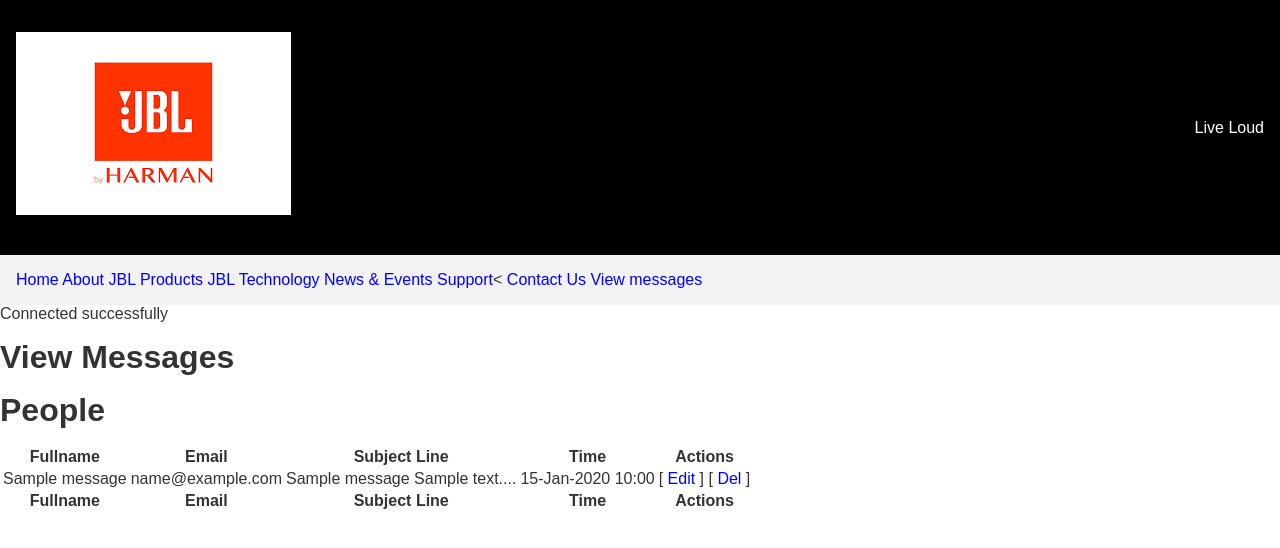
After one commit to smochoge/vpesa, a PHP site: page /view_messages.php in a window 1280 px wide. The commit adds this page. Shown: the top 548 px of the page. Run offline with PHP 8.4, Linux system fonts and the light colour scheme; tables that the repository leaves empty or names only in its code hold one stand-in row (values such as "Sample post"); data that the repository does not hold is empty.

Commit message:
created the view messages page and inserted data

```diff
--- a/about.php
+++ b/about.php
@@ -22,6 +22,7 @@
       <a href="news.php">News & Events</a>
       <a href="support.php">Support</a><
       <a href="contact.php">Contact Us</a>
+      <a href="view_messages.php">View messages</a>
 </ul>
 </nav>
 
--- a/contact.php
+++ b/contact.php
@@ -1,4 +1,6 @@
-<!DOCTYPE html>
+
+
+
 <html lang="en">
 <head>
   <meta charset="UTF-8">
@@ -47,6 +49,7 @@
       <a href="news.php">News & Events</a>
       <a href="support.php">Support</a><
       <a href="contact.php">Contact Us</a>
+      <a href="view_messages.php">View messages</a>
 </ul>
 </nav>
   <section class="contact">
--- a/index.php
+++ b/index.php
@@ -24,6 +24,7 @@
       <a href="news.php">News & Events</a>
       <a href="support.php">Support</a><
       <a href="contact.php">Contact Us</a>
+      <a href="view_messages.php">View messages</a>
 </ul>
 </nav>
 
--- a/news.php
+++ b/news.php
@@ -21,6 +21,7 @@
       <a href="news.php">News & Events</a>
       <a href="support.php">Support</a><
       <a href="contact.php">Contact Us</a>
+      <a href="view_messages.php">View messages</a>
 </ul>
 </nav>
 
--- a/products.php
+++ b/products.php
@@ -22,6 +22,7 @@
       <a href="news.php">News & Events</a>
       <a href="support.php">Support</a><
       <a href="contact.php">Contact Us</a>
+      <a href="view_messages.php">View messages</a>
 </ul>
 </nav>
 
--- a/support.php
+++ b/support.php
@@ -21,6 +21,7 @@
       <a href="news.php">News & Events</a>
       <a href="support.php">Support</a><
       <a href="contact.php">Contact Us</a>
+      <a href="view_messages.php">View messages</a>
 </ul>
 </nav>
 
--- a/technology.php
+++ b/technology.php
@@ -22,6 +22,7 @@
       <a href="news.php">News & Events</a>
       <a href="support.php">Support</a><
       <a href="contact.php">Contact Us</a>
+      <a href="view_messages.php">View messages</a>
 </ul>
 </nav>
 
--- /dev/null
+++ b/view_messages.php
@@ -0,0 +1,94 @@
+<!DOCTYPE html>
+<html lang="en">
+<head>
+  <meta charset="UTF-8">
+  <meta name="viewport" content="width=device-width, initial-scale=1.0">
+  <title>JBL - About Us</title>
+  <link rel="stylesheet" href="style.css">
+</head>
+<body>
+
+
+</div>
+  <header>
+    <h1><img src="images/download (1).png" alt="JBL Logo"></h1>
+    <p>Live Loud</p>
+  </header>
+
+  <nav>
+      <ul>
+      <a href="index.php">Home</a>
+      <a href="about.php">About JBL</a>
+      <a href="products.php">Products</a>
+      <a href="technology.php">JBL Technology</a>
+      <a href="news.php">News & Events</a>
+      <a href="support.php">Support</a><
+      <a href="contact.php">Contact Us</a>
+      <a href="view_messages.php">View messages</a>
+</ul>
+</nav>
+<?php
+include_once ("config.php");
+if(isset($_GET["DelId"])){
+    $DelId = mysqli_real_escape_string($conn, $_GET["DelId"]);
+
+    $delete_message = "DELETE FROM messages WHERE messageId='$DelId' LIMIT 1";
+
+    if ($conn->query($delete_message) === TRUE) {
+        header("Location: view_messages.php");
+    } else {
+        echo "Error updating record: " . $conn->error;
+    }
+}
+ ?>
+        <div class="banner">
+            <h1>View Messages</h1>
+        </div>
+        <div class="row">
+            <div class="content">
+    <h1>People</h1>
+
+<table>
+    <thead>
+        <tr>
+            <th>Fullname</th>
+            <th>Email</th>
+            <th>Subject Line</th>
+            <th>Time</th>
+            <th>Actions</th>
+        </tr>
+    </thead>
+    <tbody>
+<?php
+
+$select_messages = "SELECT * FROM messages ORDER BY datecreated DESC";
+$sel_mes_res = $conn->query($select_messages);
+
+if ($sel_mes_res->num_rows > 0) {
+  // output data of each row
+  while($sel_mes_row = $sel_mes_res->fetch_assoc()) {
+?>
+    <tr>
+        <td><?php print $sel_mes_row["sender_name"]; ?></td>
+        <td><?php print $sel_mes_row["sender_email"]; ?></td>
+        <td><?php print $sel_mes_row["subject_line"] . " " . substr($sel_mes_row["message"], 0, 15) . "..."; ?></td>
+        <td><?php print date("d-M-Y H:i", strtotime($sel_mes_row["datecreated"])); ?></td>
+        <td>[ <a href="edit_mes.php?messageId=<?php print $sel_mes_row["messageId"]; ?>">Edit</a> ] [ <a href="?DelId=<?php print $sel_mes_row["messageId"]; ?>" onclick="return confirm('Are you sure you want to delete this message from the database permanently?');">Del</a> ]</td>
+    </tr>
+    <?php
+  }
+} else {
+    echo "0 results";
+}
+?>
+</tbody>
+    <thead>
+        <tr>
+            <th>Fullname</th>
+            <th>Email</th>
+            <th>Subject Line</th>
+            <th>Time</th>
+            <th>Actions</th>
+        </tr>
+    </thead>
+</table>
```
